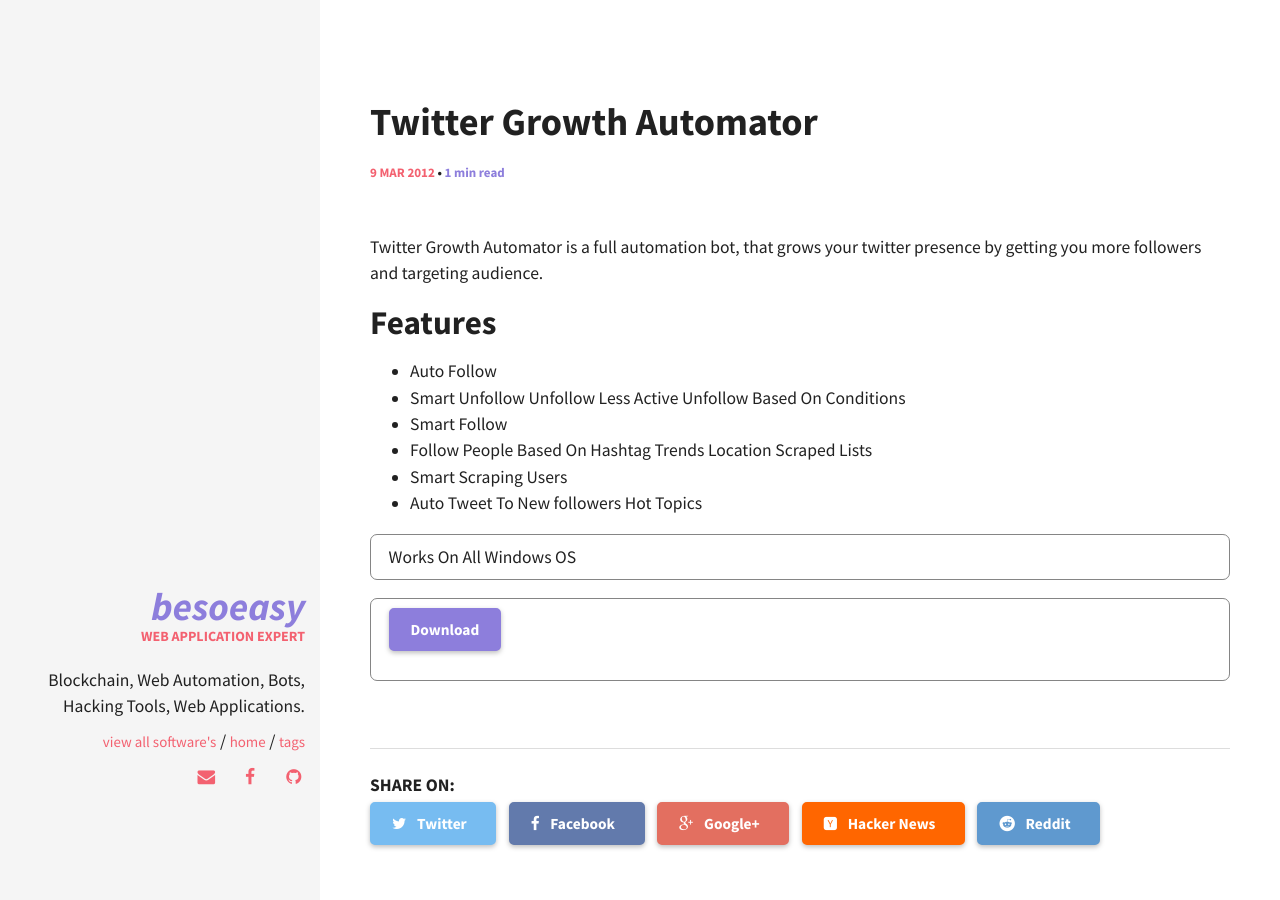
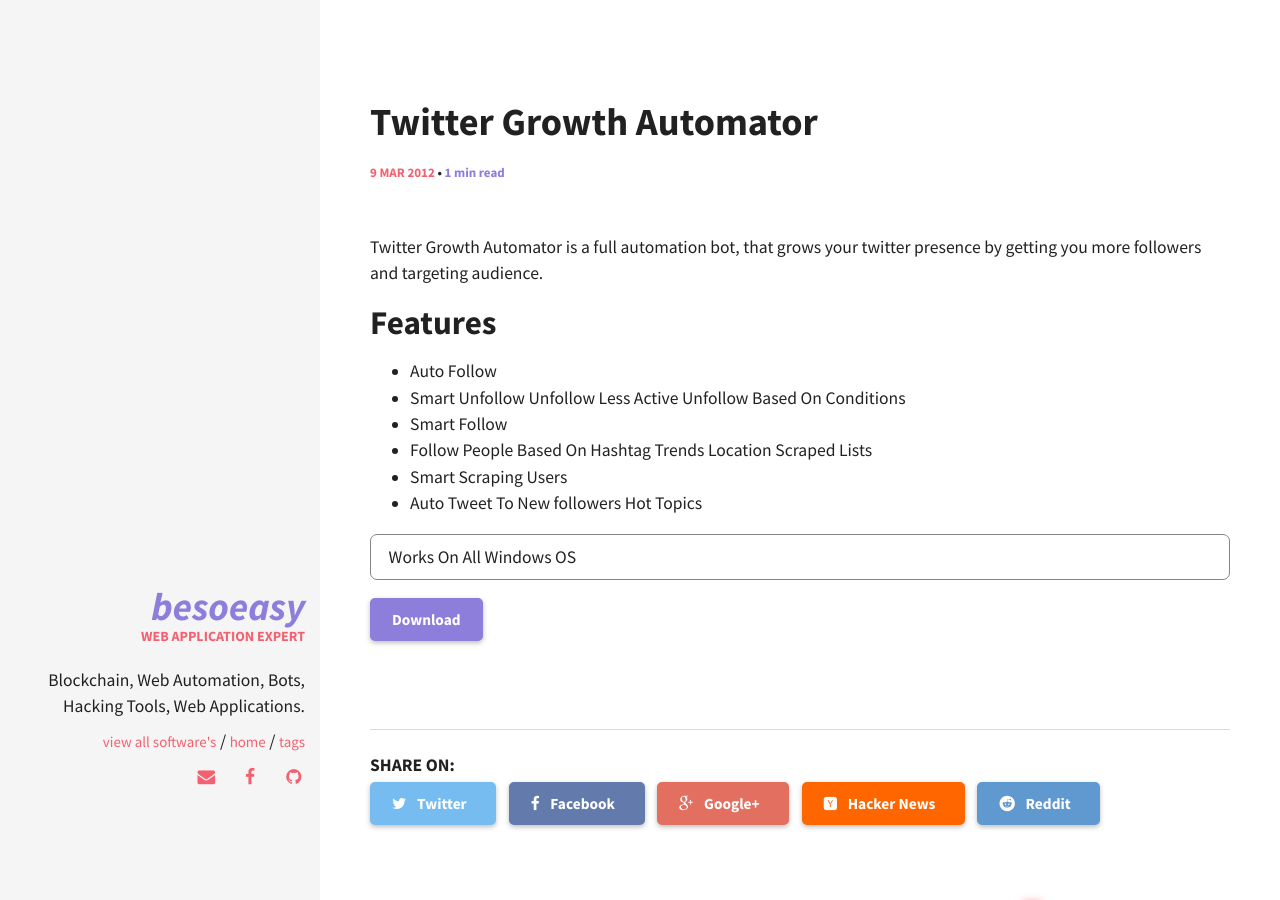
Before and after one commit to subhranshu50/besoeasy.github.io, a Jekyll site: the page built from _posts/2012-03-09-Twitter-Growth-Automator.md, in a window 1280 px wide. Built offline with Jekyll 4.4.1, drawn with Linux system fonts in a browser that asks for light colours.

Commit message:
--------

```diff
--- a/_posts/2012-03-09-Twitter-Growth-Automator.md
+++ b/_posts/2012-03-09-Twitter-Growth-Automator.md
@@ -34,6 +34,4 @@
 {: .notice}
 
 <div markdown="0"><a href="#" class="btn">Download</a></div>
-{: .notice}
-
 >
```
